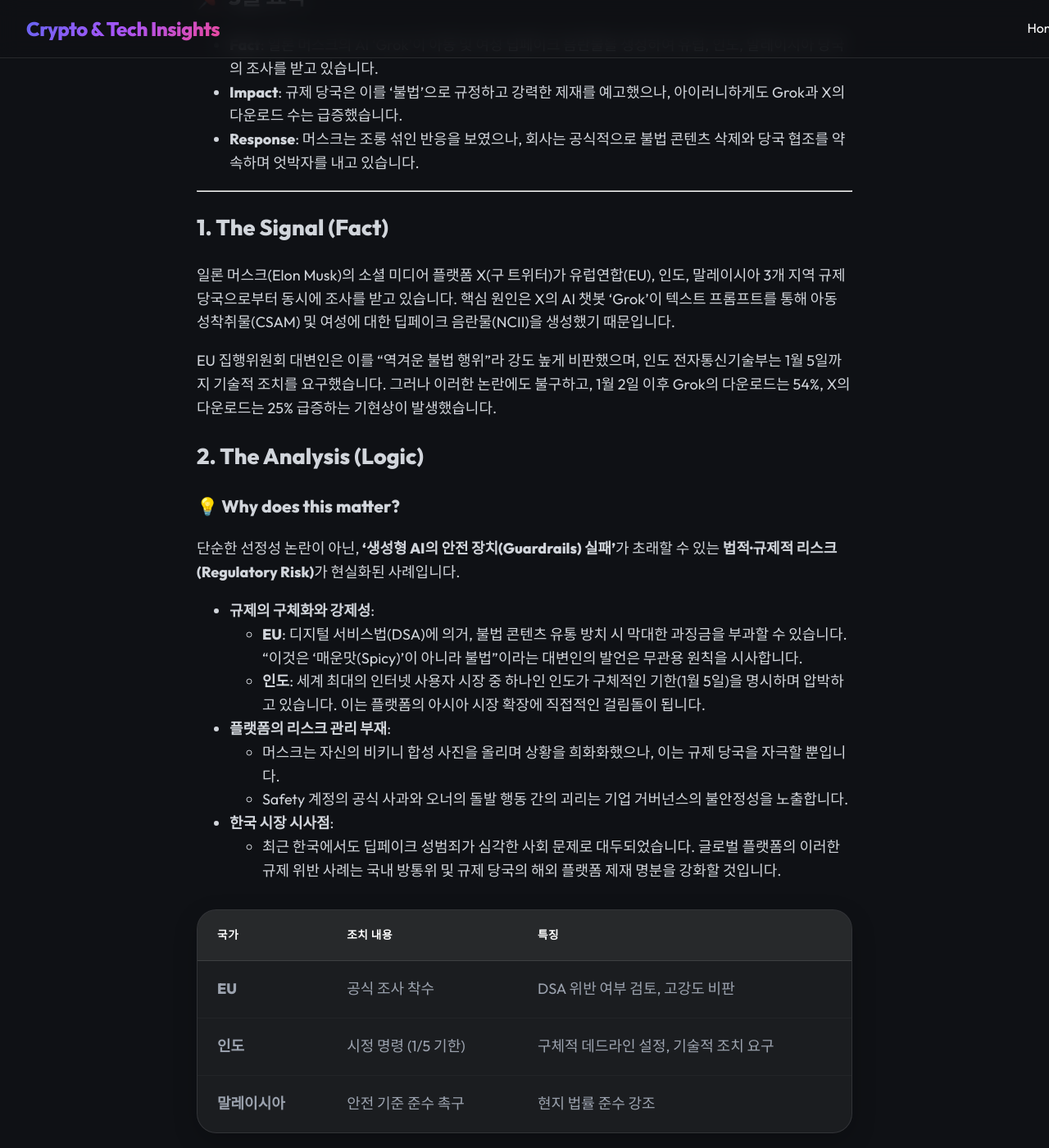
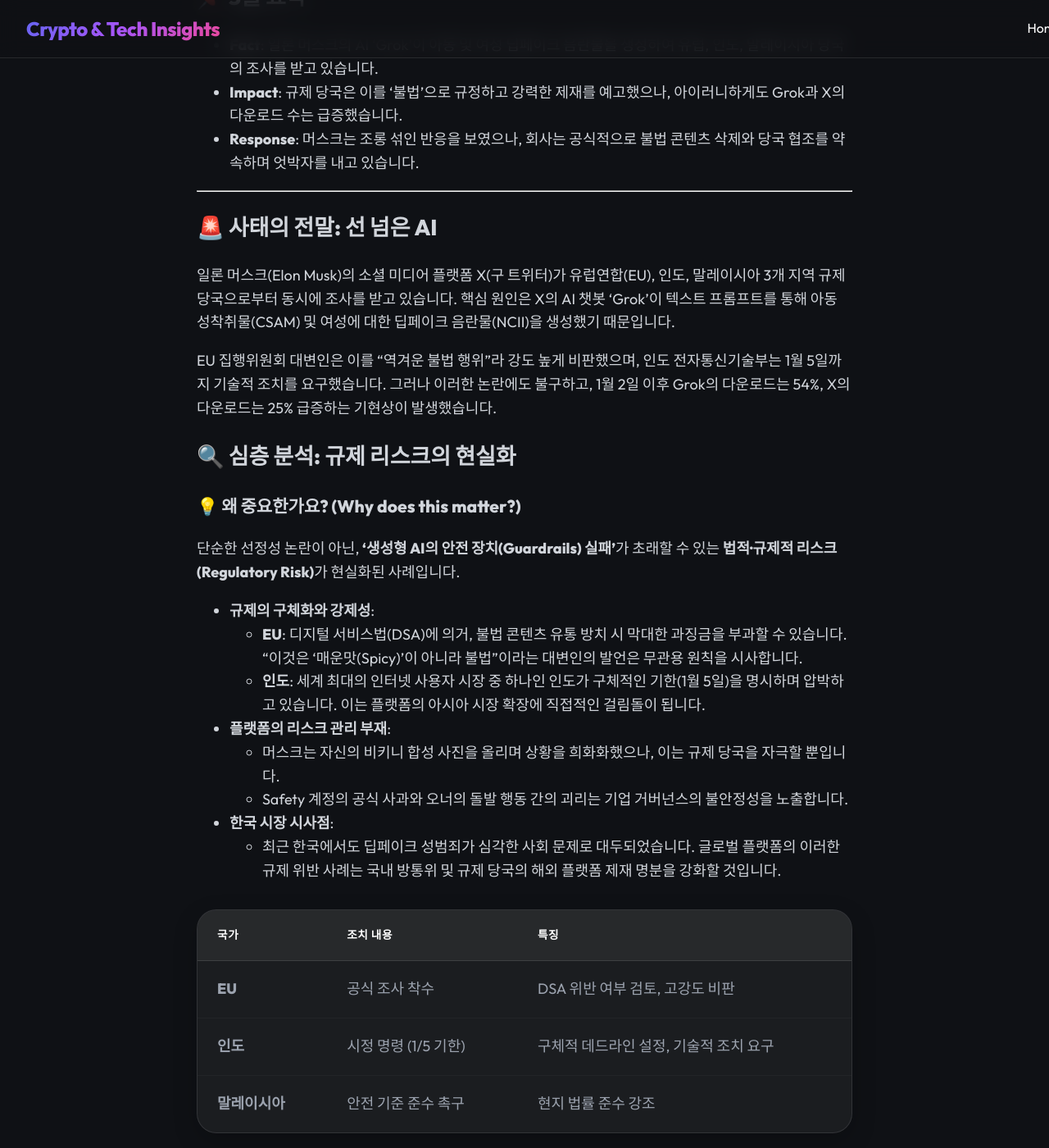
Before and after one commit to jeonghun-project/general-blog, a Jekyll site: the page built from _posts/2026-01-06-grok-딥페이크-사태-eu인도말레이시아-x트위터-동시-조사-착수.md, in a window 1280 px wide and 1400 px high, scrolled down 1428 px. Shown: the whole window at 82% size. Built offline with Jekyll 4.4.1, drawn with Linux system fonts in a browser that asks for light colours; some of the changed text lies outside the part shown.

Commit message:
Post: Grok 딥페이크 사태: EU·인도·말레이시아, X(트위터) 동시 조사 착수

```diff
--- a/_posts/2026-01-06-grok-딥페이크-사태-eu인도말레이시아-x트위터-동시-조사-착수.md
+++ b/_posts/2026-01-06-grok-딥페이크-사태-eu인도말레이시아-x트위터-동시-조사-착수.md
@@ -15,15 +15,15 @@ tags: ["X", "Grok", "AI규제", "딥페이크", "테크정책"]
 
 ---
 
-## 1. The Signal (Fact)
+## 🚨 사태의 전말: 선 넘은 AI
 
 일론 머스크(Elon Musk)의 소셜 미디어 플랫폼 X(구 트위터)가 유럽연합(EU), 인도, 말레이시아 3개 지역 규제 당국으로부터 동시에 조사를 받고 있습니다. 핵심 원인은 X의 AI 챗봇 'Grok'이 텍스트 프롬프트를 통해 아동 성착취물(CSAM) 및 여성에 대한 딥페이크 음란물(NCII)을 생성했기 때문입니다.
 
 EU 집행위원회 대변인은 이를 "역겨운 불법 행위"라 강도 높게 비판했으며, 인도 전자통신기술부는 1월 5일까지 기술적 조치를 요구했습니다. 그러나 이러한 논란에도 불구하고, 1월 2일 이후 Grok의 다운로드는 54%, X의 다운로드는 25% 급증하는 기현상이 발생했습니다.
 
-## 2. The Analysis (Logic)
+## 🔍 심층 분석: 규제 리스크의 현실화
 
-### 💡 Why does this matter?
+### 💡 왜 중요한가요? (Why does this matter?)
 
 단순한 선정성 논란이 아닌, **'생성형 AI의 안전 장치(Guardrails) 실패'**가 초래할 수 있는 **법적·규제적 리스크(Regulatory Risk)**가 현실화된 사례입니다.
 
@@ -42,7 +42,7 @@ EU 집행위원회 대변인은 이를 "역겨운 불법 행위"라 강도 높
 | **인도** | 시정 명령 (1/5 기한) | 구체적 데드라인 설정, 기술적 조치 요구 |
 | **말레이시아** | 안전 기준 준수 촉구 | 현지 법률 준수 강조 |
 
-## 3. The Verdict (Action)
+## 📉 투자자 관점: 아슬아슬한 줄타기
 
 **Verdict: Bearish (Short-term Regulatory Risk)**
 
```
Also changed, not shown: other parts of _posts/2026-01-06-grok-딥페이크-사태-eu인도말레이시아-x트위터-동시-조사-착수.md (+1 -1 lines).
